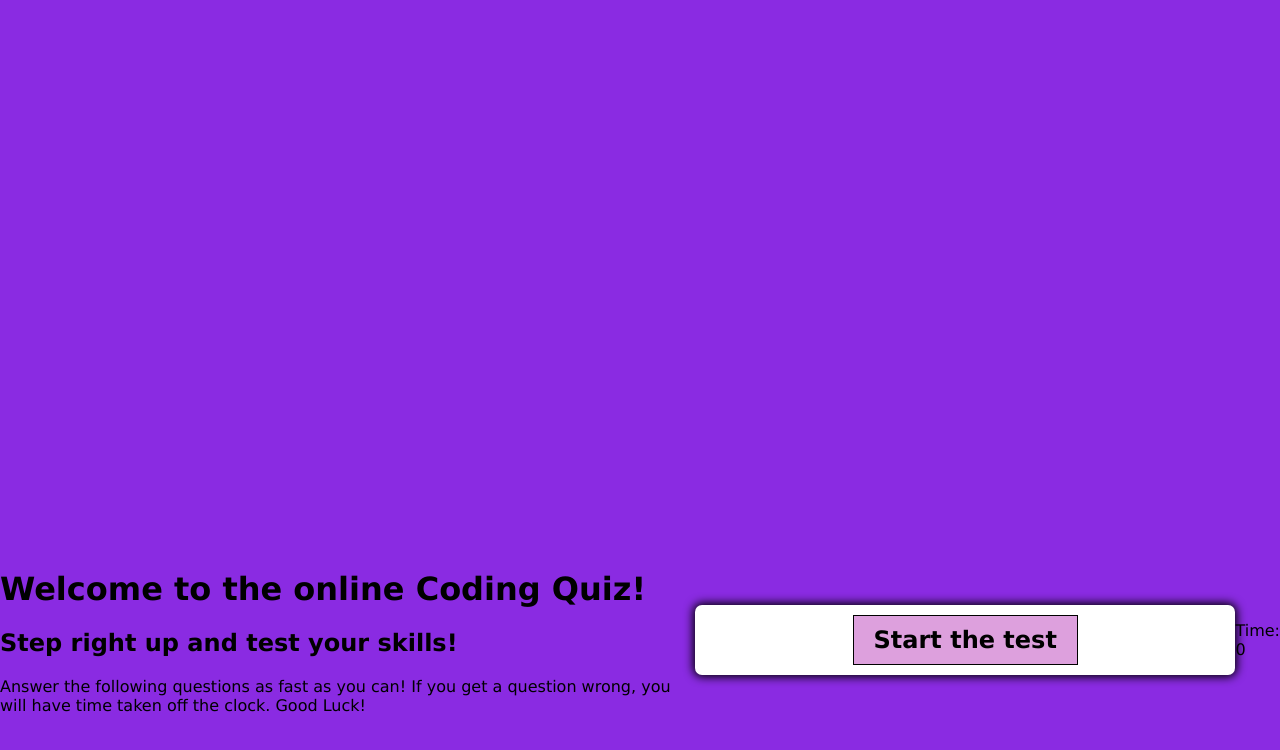
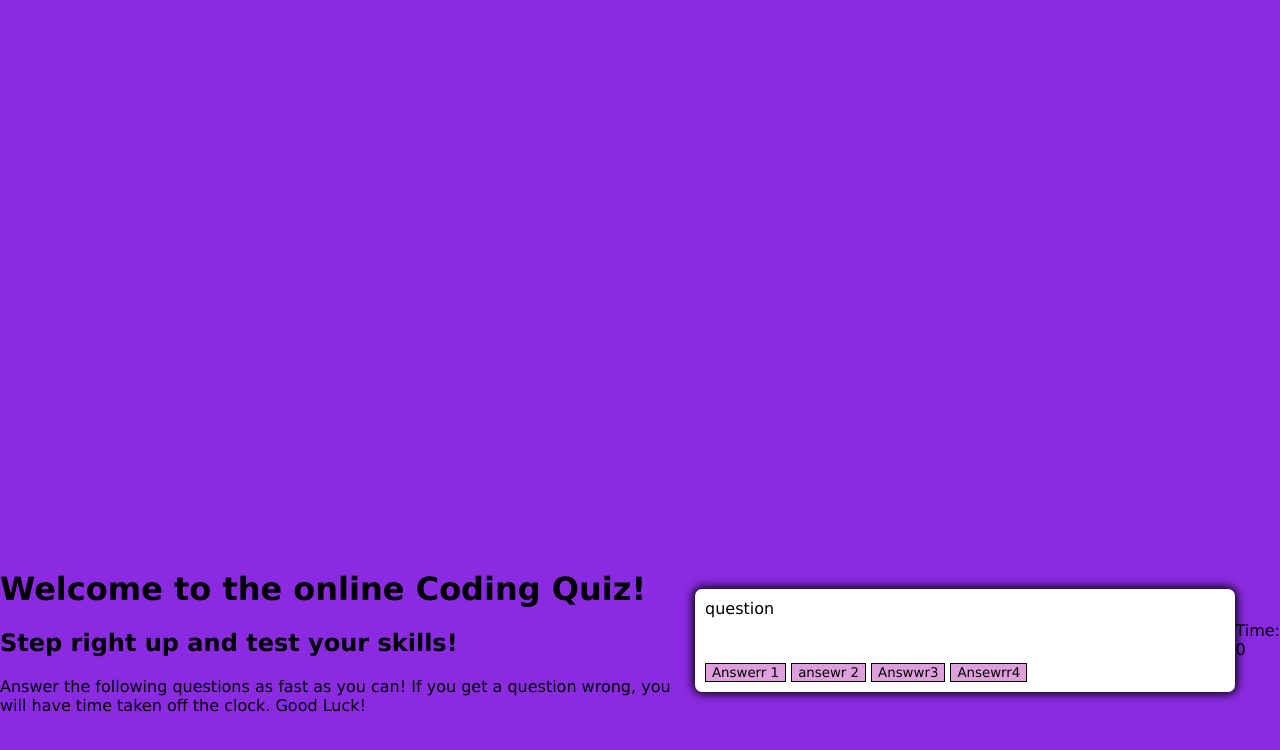
Before and after one commit to TimmySigs/Online-Code-Quiz, a plain HTML site: page index.html in a window 1280 px wide. Both pictures are taken after a click on the button "Start the test". Shown: the top 750 px of the page. Drawn offline with Linux system fonts and the light colour scheme.

Commit message:
"added more JS"

```diff
--- a/script.js
+++ b/script.js
@@ -1,23 +1,33 @@
+
+
+const startButton = document.getElementById('startBtn')
+
+const questionContainerEl = document.getElementById('questionContainer')
+
+// const currentQuestion
+
+startButton.addEventListener('click', startGame)
+
+
 function startGame() {
+    console.log("started");
+    startButton.classList.add('hide')
+    questionContainerEl.classList.remove('hide')
+    nextQuestion()
+}
+
+function nextQuestion() {
+    showQuestion()
+}
+
+function showQuestion(questions) {
 
 }
 
-function nextQuestion() {
-
-
-}
 function selectAnswer() {
 
 
 }
-
-
-
-
-var currentQuestion = 0;
-var time = questions.length * 15;
-var timerId;
-var startBtn = document.querySelector("#startTime");
 
 
 
@@ -29,27 +39,27 @@ var startBtn = document.querySelector("#startTime");
 
 
 
+// Questions//
 var questions = [ {
     title: "Commonly used data types DO NOT include:",
     choices: ["strings", "booleans", "alerts", "numbers"],
-        answer: "alerts"
-    },  {
+    answer: "alerts" },
+    {
     title: "The condition in an if / else statement is enclosed within ____.",
     choices: ["quotes", "curly brackets", "parentheses", "square brackets"],
-        answer: "parentheses"
-    },  {
+    answer: "parentheses"},
+    {
     title: "Arrays in Javascript can be used to store ____.",
     choices: ["numbers and strings", "other arrays", "booleans", "all of the above"],
-        answer: "all of the above"
-    },  {
+    answer: "all of the above"},
+    {
     title: "String values must be enclosed within ____ when being assigned to variables.",
     choices: ["commas", "curly brackets", "quotes", "parenthesis"],
-        answer: "quotes"
-    },  {
+    answer: "quotes"},
+    {
     title: "A very useful tool for used during development and debugging for printing content to the debugger is:",
     choices: ["Javascript", "terminal / bash", "for loops", "console log"],
-        answer: "console log"
-    }
+    answer: "console log" }
 ];
 
 console.log(questions);
```
Also changed, not shown: style.css (+7 -0 lines). Lines whose indentation alone changed are shown as unchanged.
